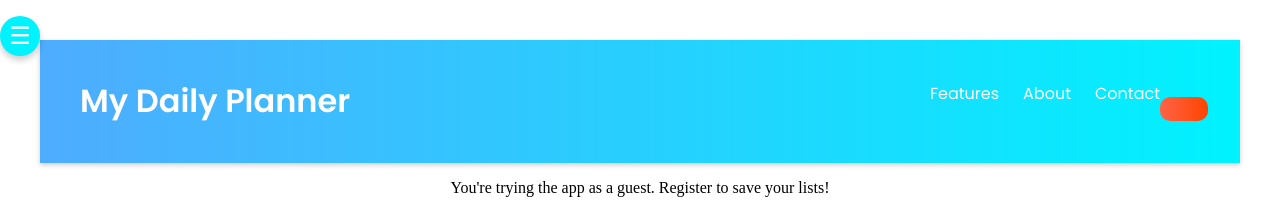
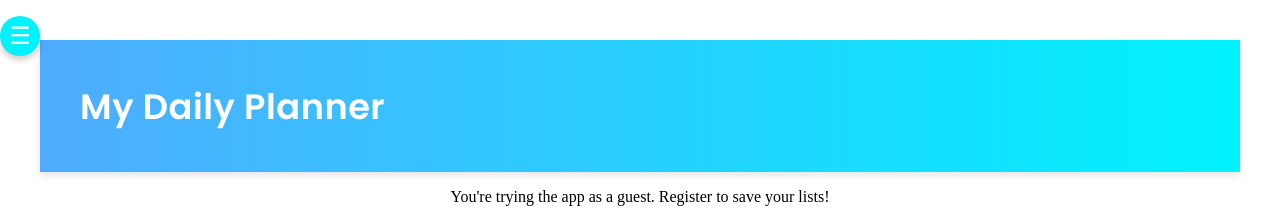
Before and after one commit to sashashreyder/todolist, a React (Vite) app in the folder todolist/: page / in a window 1280 px wide. Shown: the top 222 px of the page. Built offline with nearby package versions, Linux system fonts and the light colour scheme; no server answers.

Commit message:
Header nav deleted

```diff
--- a/todolist/src/components/Header.jsx
+++ b/todolist/src/components/Header.jsx
@@ -8,16 +8,9 @@ const Header = ({ onShowRegister }) => {
         <i className="fas fa-calendar-alt logo-icon" aria-hidden="true"></i>
         <h1 className="header-title">My Daily Planner</h1>
       </div>
-      <nav className="header-nav">
-        <ul className="nav-links">
-          <li><a href="#features">Features</a></li>
-          <li><a href="#about">About</a></li>
-          <li><a href="#contact">Contact</a></li>
-        </ul>
-        <button className="register-btn" onClick={onShowRegister} aria-label="Register">
+        <button className="register-btn2" onClick={onShowRegister} aria-label="Register">
           <i className="fas fa-user-plus"></i>
         </button>
-      </nav>
     </header>
   );
 };
--- a/todolist/src/design/Header.css
+++ b/todolist/src/design/Header.css
@@ -9,8 +9,8 @@
     position: sticky;
     top: 0;
     z-index: 1000;
-    box-shadow: 0 2px 5px rgba(0, 0, 0, 0.2);
-    transition: background 0.3s ease;
+    box-shadow: 0 4px 8px rgba(0, 0, 0, 0.1);
+    transition: all 0.3s ease-in-out;
 }
 
 .logo-container {
@@ -25,86 +25,50 @@
 }
 
 .logo-icon:hover {
-    transform: scale(1.2);
+    transform: scale(1.15);
 }
 
 .header-title {
-    font-size: clamp(1.5rem, 3vw, 2rem);
-    font-weight: 600;
+    font-size: clamp(1.8rem, 3vw, 2.2rem);
+    font-weight: 700;
+    letter-spacing: 0.5px;
 }
 
-  .menu-toggle {
-    display: none;
-    font-size: 1.5rem;
-    background: none;
-    border: none;
-    color: white;
-    cursor: pointer;
-  }
 
-  .header-nav {
-    display: flex;
-  }
-
-  .header-nav.open {
-    display: block;
-  }
-
-  .nav-links {
-    display: flex;
-    gap: 1.5rem;
-    list-style: none;
-    margin: 0;
-    padding: 0;
-  }
-
-  .nav-links a {
-    text-decoration: none;
-    color: white;
-    font-weight: 500;
-    transition: color 0.3s ease;
-  }
-
-  .nav-links a:hover {
-    color: #ffe489;
-  }
-
-  .register-btn {
+.register-btn2 {
     background: none;
     border: none;
     color: white;
     font-size: 1.5rem;
     cursor: pointer;
-    transition: color 0.3s ease;
+    transition: transform 0.3s ease, color 0.3s ease;
 }
 
 .register-btn:hover {
     color: #ffd700;
+    transform: scale(1.1);
 }
 
-  .register-btn i {
-    pointer-events: none;
-  }
 
-  /* Mobile Responsiveness */
 @media (max-width: 768px) {
     .header {
         flex-direction: column;
         text-align: center;
-    }
-
-    .menu-toggle {
-      display: block;
+        padding: 1rem;
     }
 
     .header-nav {
-      display: none;
         flex-direction: column;
         gap: 1rem;
         width: 100%;
     }
 
-    .header-nav.open {
-      display: flex;
+    .nav-links {
+        flex-direction: column;
+        gap: 1rem;
+    }
+
+    .register-btn {
+        margin-top: 0.5rem;
     }
 }
--- a/todolist/src/main.jsx
+++ b/todolist/src/main.jsx
@@ -5,7 +5,7 @@ import { GoogleOAuthProvider } from "@react-oauth/google";
 
 const clientId = import.meta.env.VITE_GOOGLE_CLIENT_ID;
 
-console.log("Google Client ID:", clientId); // Check if it's correctly loaded
+console.log("Google Client ID:", clientId);
 
 ReactDOM.createRoot(document.getElementById("root")).render(
   <GoogleOAuthProvider clientId={clientId}>
```
Lines whose indentation alone changed are shown as unchanged.
